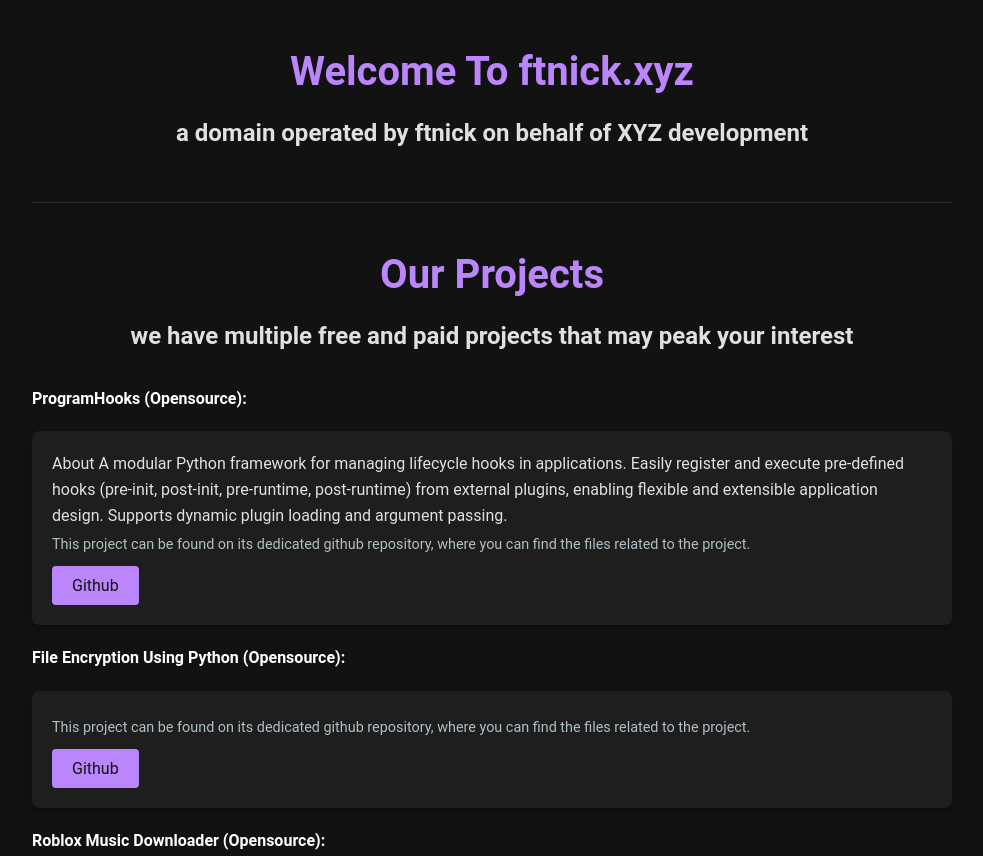
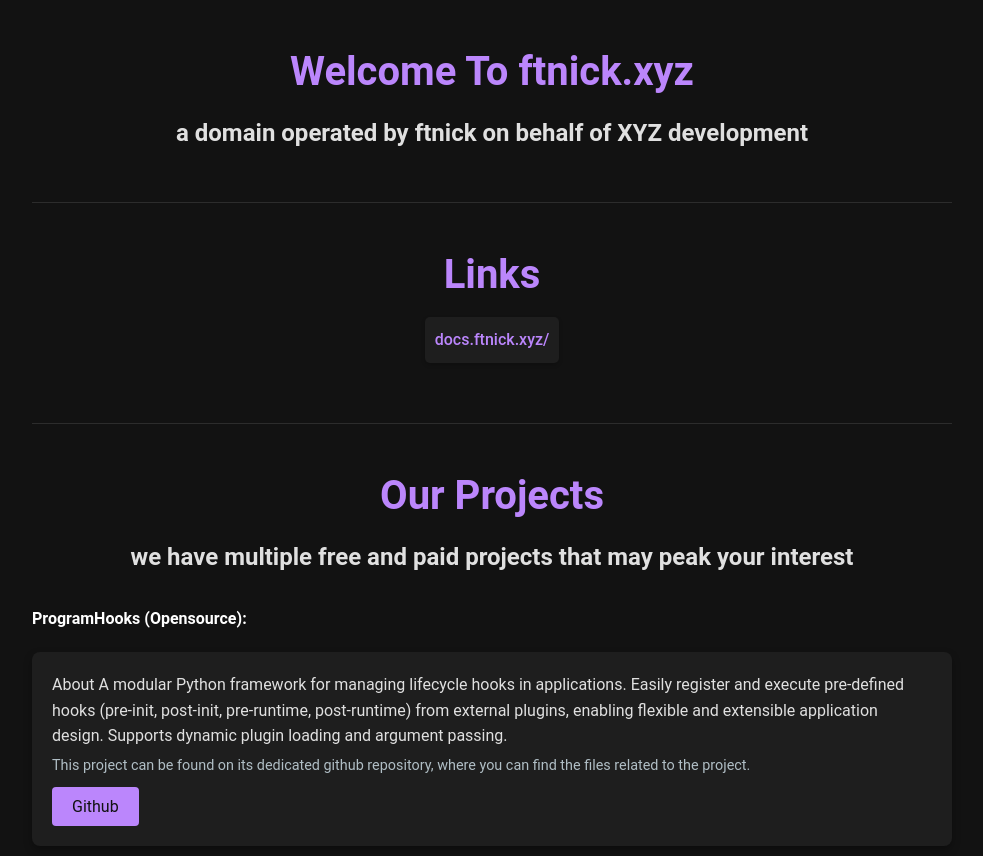
Before and after one commit to ftnick/ftnick.xyz, a plain HTML site: page index.html in a window 1280 px wide. Shown: the top 856 px of the page, without its empty margins (148-1131 px from the left). Drawn offline with Linux system fonts and the light colour scheme.

Commit message:
Update index.html

```diff
--- a/index.html
+++ b/index.html
@@ -14,6 +14,15 @@
         </section>
 
         <div id="afterwelcome" class="divider"></div>
+
+        <section id="links">
+            <h1 class="title">Links</h1>
+            <ul class="rowtext centeredtext">
+                <li><a class="atag" href="https://docs.ftnick.xyz/">docs.ftnick.xyz/</a></li>
+            </ul>
+        </section>
+
+        <div id="afterlinks" class="divider"></div>
 
         <section id="projects">
             <h1 class="title">Our Projects</h1>
```
